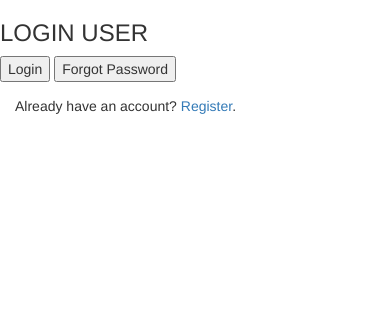
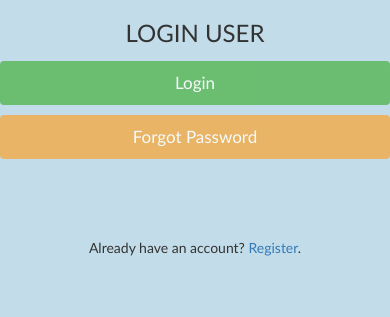
Before and after one commit to HristoGadev/PHP, a PHP site: page /App/Templates/users/login.php in a window 390 px wide. Shown: the top 317 px of the page. Run offline with PHP 8.4, Linux system fonts and the light colour scheme; some libraries are stand-ins or nearby versions.

Commit message:
final change

```diff
--- a/FFW_Task/App/Repository/UserRepositoryInterface.php
+++ b/FFW_Task/App/Repository/UserRepositoryInterface.php
@@ -24,7 +24,7 @@ interface UserRepositoryInterface
 
     public function findUser(string $username): bool;
 
-    public function updateUser(int $id, UserDTO $userDTO): void;
+    public function updateUser(int $id, string $password): void;
 
     public function insertPicture(PictureDTO $pictureDTO, int $id): bool;
 
@@ -36,5 +36,5 @@ interface UserRepositoryInterface
 
     public function getAllPictures(int $id = null): \Generator;
 
-    public function updatePicture(PictureDTO $pictureDTO, $visibility):void;
+    public function updatePicture(PictureDTO $pictureDTO, $visibility):bool;
 }
--- a/FFW_Task/App/Service/UserServiceInterface.php
+++ b/FFW_Task/App/Service/UserServiceInterface.php
@@ -22,7 +22,7 @@ interface UserServiceInterface
 
     public function forgottenPassword(string $username): ?UserDTO;
 
-    public function editPassword(UserDTO $userDTO): void;
+    public function editPassword(UserDTO $userDTO,string $password): void;
 
     public function addPicture(PictureDTO $pictureDTO): bool;
 
--- a/FFW_Task/App/Templates/users/login.php
+++ b/FFW_Task/App/Templates/users/login.php
@@ -1,21 +1,112 @@
 <head>
     <link rel="stylesheet"
           href="https://maxcdn.bootstrapcdn.com/bootstrap/3.3.7/css/bootstrap.min.css"/>
-    <script src="https://ajax.googleapis.com/ajax/libs/jquery/1.12.4/jquery.min.js"></script>
-    <script src="https://www.solodev.com/assets/pagination/jquery.twbsPagination.js"></script>
 
+    <style>
+        * {
+            box-sizing: border-box
+        }
+
+        /* style the container */
+        .container {
+            position: relative;
+            border-radius: 5px;
+            background-color: #f2f2f2;
+            padding: 20px 0 30px 0;
+        }
+
+        /* style inputs and link buttons */
+        input,
+        .btn {
+            width: 100%;
+            padding: 12px;
+            border: none;
+            border-radius: 4px;
+            margin: 5px 0;
+            opacity: 0.85;
+            display: inline-block;
+            font-size: 17px;
+            line-height: 20px;
+            text-decoration: none; /* remove underline from anchors */
+        }
+
+        input:hover,
+        .btn:hover {
+            opacity: 1;
+        }
+
+        /* style the submit button */
+        input[type=submit] {
+            background-color: #4CAF50;
+            color: white;
+            cursor: pointer;
+        }
+
+        input[type=submit]:hover {
+            background-color: #45a049;
+        }
+
+        /* Two-column layout */
+        .col {
+            float: left;
+            width: 50%;
+            margin: auto;
+            padding: 0 50px;
+            margin-top: 6px;
+        }
+
+        /* Clear floats after the columns */
+        .row:after {
+            content: "";
+            display: table;
+            clear: both;
+        }
+
+        /* bottom container */
+        .bottom-container {
+            text-align: center;
+            background-color: #666;
+            border-radius: 0px 0px 4px 4px;
+        }
+
+        div.container4 {
+            height: 10em;
+            position: relative
+        }
+        body {
+            background-color: #C2DDE9;
+            font-family: 'Calibri';
+        }
+        div.container4 p {
+            margin: 0;
+            position: absolute;
+            top: 50%;
+            left: 50%;
+            margin-right: -50%;
+            transform: translate(-50%, -50%)
+        }
+
+        /* Responsive layout - when the screen is less than 650px wide, make the two columns stack on top of each other instead of next to each other */
+        @media screen and (max-width: 650px) {
+            .col {
+                width: 100%;
+                margin-top: 0;
+            }
+
+            /* hide the vertical line */
+
+        }
+    </style>
 </head>
 
-    <h3>LOGIN USER</h3>
+<h3 align="center">LOGIN USER</h3>
 
-    <form method="POST">
+<form method="POST">
+    <button type="submit" class="btn btn-success" name="login">Login</button>
+    <button type="submit" class="btn btn-warning" name="forgot_password">Forgot Password</button>
 
+</form>
 
-        <button type="submit" name="login">Login</button>
-        <button type="submit" name="forgot_password">Forgot Password</button>
-
-    </form>
-
-<div class="container signin">
+<div class="container4">
     <p>Already have an account? <a href="register.php">Register</a>.</p>
 </div>
--- a/FFW_Task/App/Templates/users/register.php
+++ b/FFW_Task/App/Templates/users/register.php
@@ -8,7 +8,10 @@
     .container {
         padding: 16px;
     }
-
+    body {
+        background-color: #C2DDE9;
+        font-family: 'Calibri';
+    }
     /* Full-width input fields */
     input[type=text], input[type=password] {
         width: 100%;
```
Also changed, not shown: FFW_Task/App/Http/UserHttpHandler.php (+21 -19 lines), FFW_Task/App/Repository/UserRepository.php (+11 -11 lines), FFW_Task/App/Service/UserService.php (+5 -3 lines), FFW_Task/App/Templates/users/forgottenPass.php (+5 -5 lines), FFW_Task/App/Templates/users/gallery.php (+9 -5 lines).
